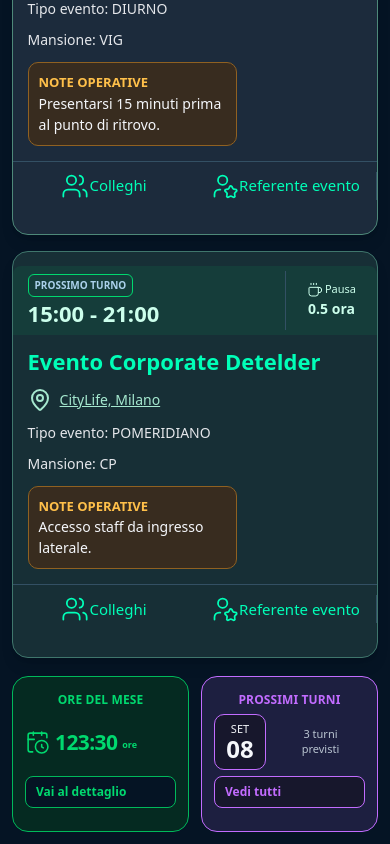
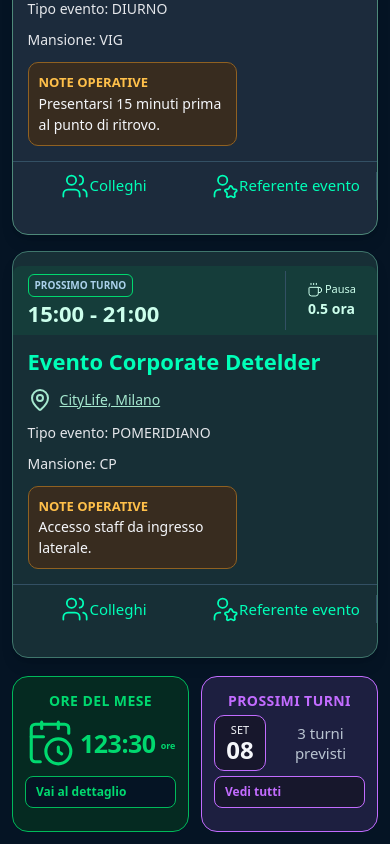
Before and after one commit to MarsOTA/detelder-operator-preview, a React (Vite) app: page /operator in a window 390 px wide. Shown: the part 575-1419 px from the top of the page. Built offline with nearby package versions, Linux system fonts and the light colour scheme.

Commit message:
Refine operator dashboard typography and icon sizing

```diff
--- a/src/pages/common/operatorSummaryPreview.css
+++ b/src/pages/common/operatorSummaryPreview.css
@@ -10,7 +10,7 @@
   overflow: hidden;
 }
 
-/* Secondo evento: variante cromatica discreta per distinguere le card */
+/* Variante cromatica per distinguere le due card */
 .card-turni-alt {
   background: #172f36 !important;
   border-color: #3f766c !important;
@@ -44,10 +44,10 @@
 .ore-mese-label,
 .prossimi-turni-label {
   margin: 0 0 10px 0 !important;
-  font-size: 12px !important;
+  font-size: 14px !important;
   line-height: 1.1;
-  font-weight: 800;
-  letter-spacing: .01em;
+  font-weight: 700;
+  letter-spacing: .03em;
   flex: 0 0 auto;
 }
 
@@ -66,9 +66,9 @@
 }
 
 .ore-mese-value-content svg {
-  width: 28px !important;
-  height: 28px !important;
-  flex: 0 0 28px;
+  width: 56px !important;
+  height: 56px !important;
+  flex: 0 0 56px;
 }
 
 .ore-mese-value {
@@ -76,9 +76,9 @@
   min-width: 0;
   font-size: 25px !important;
   line-height: 1 !important;
-  font-weight: 900 !important;
+  font-weight: 800 !important;
   white-space: nowrap !important;
-  letter-spacing: -0.02em;
+  letter-spacing: -.02em;
 }
 
 .ore-label {
@@ -171,14 +171,14 @@
   }
 
   .ore-mese-value-content svg {
-    width: 25px !important;
-    height: 25px !important;
-    flex-basis: 25px;
+    width: 50px !important;
+    height: 50px !important;
+    flex-basis: 50px;
   }
 
   .ore-mese-value {
-    font-size: 21px !important;
-    letter-spacing: -0.03em;
+    font-size: 25px !important;
+    letter-spacing: -.02em;
   }
 
   .ore-label {
@@ -195,6 +195,6 @@
   }
 
   .prossimi-turni-value-content {
-    font-size: 11px !important;
+    font-size: 15px !important;
   }
 }
```
